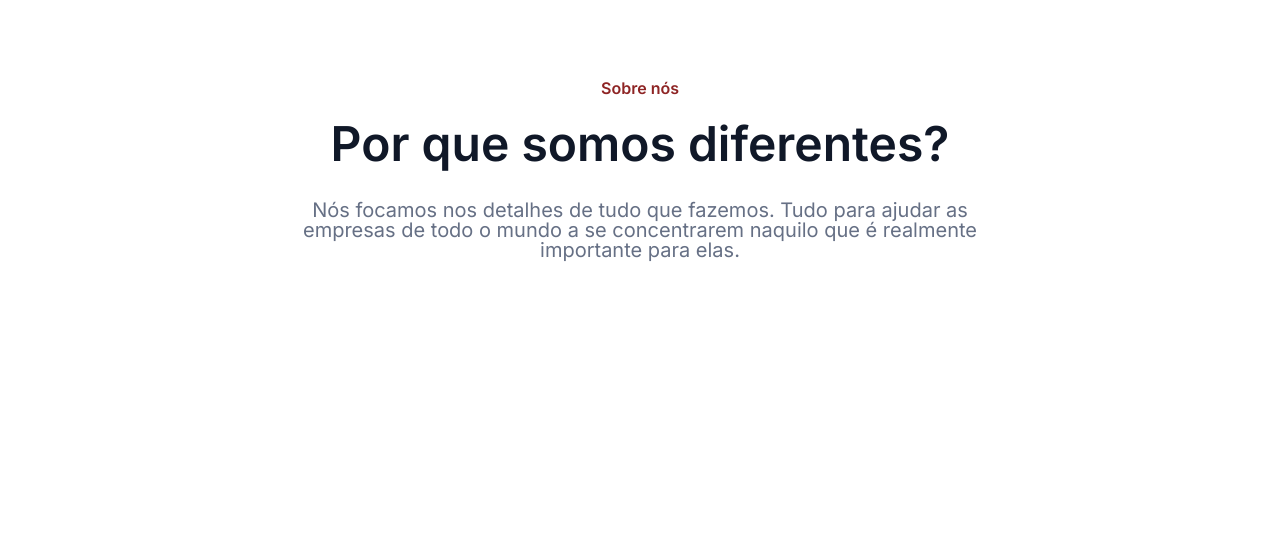
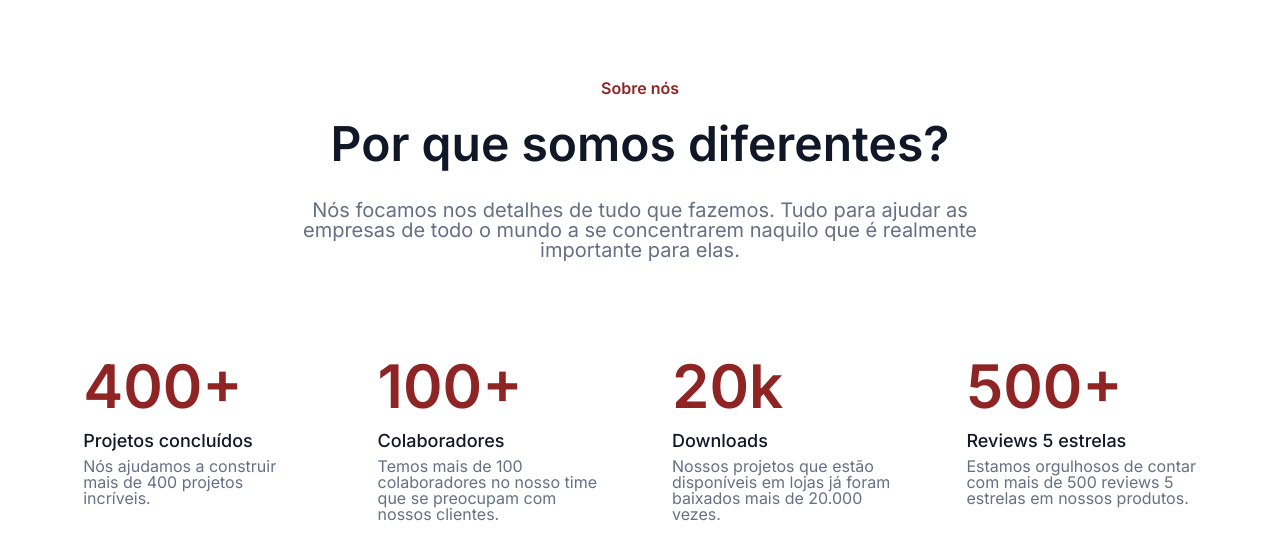
Before and after one commit to aldair-meneses/7DaysOfCode, a plain HTML site: page index.html in a window 1280 px wide. Shown: the part 72-632 px from the top of the page. Drawn offline with Linux system fonts and the light colour scheme.

Commit message:
Finaliza a seção 'metrics'

```diff
--- /dev/null
+++ b/assets/css/metrics.css
@@ -0,0 +1,31 @@
+.metrics {
+    margin: 0 auto;
+    width: 92%;
+    display: flex;
+    justify-content: center;
+}
+
+.metrics__article {
+    width: 92%;
+    margin: 0 2rem;
+}
+
+.metrics__numbers {
+    font-weight: 600;
+    font-size: 60px;
+    color: var(--primary-red);
+}
+
+.metrics__title {
+    font-weight: 500;
+    margin-top: 1rem;
+    font-size: 18px;
+    color: var(--primary-dark);
+}
+
+.metrics__text {
+    font-weight: 400;
+    margin-top: 0.5rem;
+    font-size: 16px;
+    color: var(--primary-gray);
+}
--- a/index.html
+++ b/index.html
@@ -53,6 +53,34 @@
                 naquilo que é realmente importante para elas.
             </p>
         </section>
+
+        <section class="metrics">
+
+            <article class="metrics__article">
+                <h2 class="metrics__numbers">400+</h2>
+                <h3 class="metrics__title" >Projetos concluídos</h3>
+                <p class="metrics__text">Nós ajudamos a construir mais de 400 projetos incríveis.</p>
+            </article>
+
+            <article class="metrics__article">
+                <h2 class="metrics__numbers">100+</h2>
+                <h3 class="metrics__title" >Colaboradores</h3>
+                <p class="metrics__text">Temos mais de 100 colaboradores no nosso time que se preocupam com nossos clientes.</p>
+            </article>
+
+            <article class="metrics__article">
+                <h2 class="metrics__numbers">20k</h2>
+                <h3 class="metrics__title" >Downloads</h3>
+                <p class="metrics__text">Nossos projetos que estão disponíveis em lojas já foram baixados mais de 20.000 vezes.</p>
+            </article>
+
+            <article class="metrics__article">
+                <h2 class="metrics__numbers">500+</h2>
+                <h3 class="metrics__title" >Reviews 5 estrelas</h3>
+                <p class="metrics__text">Estamos orgulhosos de contar com mais de 500 reviews 5 estrelas em nossos produtos.</p>
+            </article>
+
+        </section>
     </main>
     </body>
 </html>
--- a/style.css
+++ b/style.css
@@ -2,6 +2,7 @@
 @import url('./assets/css/header-mobile.css');
 @import url('./assets/css/about.css');
 @import url('./assets/css/about-mobile.css');
+@import url('./assets/css/metrics.css');
 
 :root {
     --primary-white: #FFFFFF;
```
